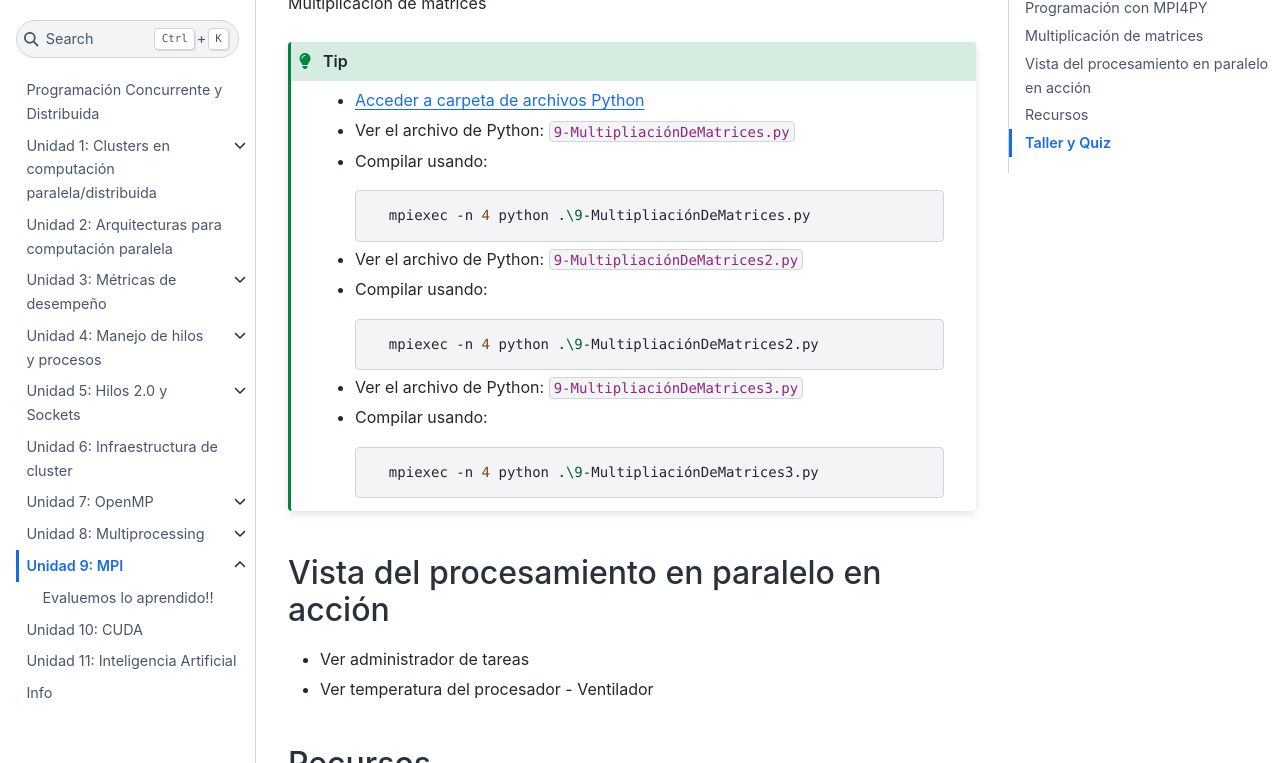
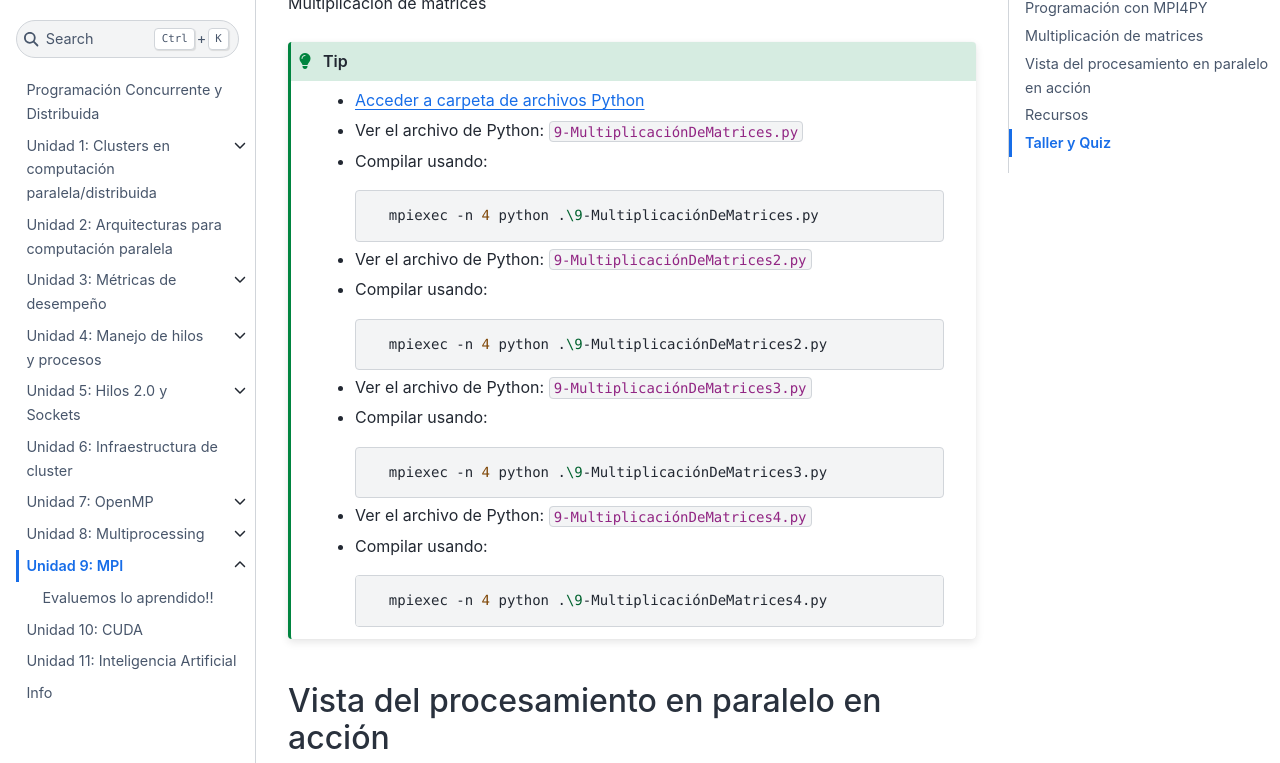
Before and after one commit to BioAITeamLearning/ProgCD_2023_03_Ucaldas, a Jupyter Book: the page built from Unidad9.md, in a window 1280 px wide and 900 px high, scrolled down 9753 px, cut to the strip 137-900 px from the top of the window. Built offline with Jupyter Book 1.0.4 settings and Sphinx 7.4.7 and the Sphinx Book theme 1.1.4, drawn with Linux system fonts in a browser that asks for light colours; pages that are not in the unit, such as notebooks, are missing from menus.

Commit message:
updating unit 9

````diff
--- a/Unidad9.md
+++ b/Unidad9.md
@@ -281,26 +281,33 @@
 ```{tip}
 - <a href="https://drive.google.com/drive/folders/1DefqxV-zYbB2pSy_Dpl5fbWD0TH3KDWF?usp=sharing" target="_blank">Acceder a carpeta de archivos Python</a>
 
-- Ver el archivo de Python: `9-MultipliaciónDeMatrices.py`
+- Ver el archivo de Python: `9-MultiplicaciónDeMatrices.py`
 
 - Compilar usando:
 
   ```bash
-    mpiexec -n 4 python .\9-MultipliaciónDeMatrices.py
+    mpiexec -n 4 python .\9-MultiplicaciónDeMatrices.py
 
-- Ver el archivo de Python: `9-MultipliaciónDeMatrices2.py`
+- Ver el archivo de Python: `9-MultiplicaciónDeMatrices2.py`
 
 - Compilar usando:
 
   ```bash
-    mpiexec -n 4 python .\9-MultipliaciónDeMatrices2.py
+    mpiexec -n 4 python .\9-MultiplicaciónDeMatrices2.py
 
-- Ver el archivo de Python: `9-MultipliaciónDeMatrices3.py`
+- Ver el archivo de Python: `9-MultiplicaciónDeMatrices3.py`
 
 - Compilar usando:
 
   ```bash
-    mpiexec -n 4 python .\9-MultipliaciónDeMatrices3.py
+    mpiexec -n 4 python .\9-MultiplicaciónDeMatrices3.py
+
+- Ver el archivo de Python: `9-MultiplicaciónDeMatrices4.py`
+
+- Compilar usando:
+
+  ```bash
+    mpiexec -n 4 python .\9-MultiplicaciónDeMatrices4.py
 ```
 
 ## Vista del procesamiento en paralelo en acción
````
